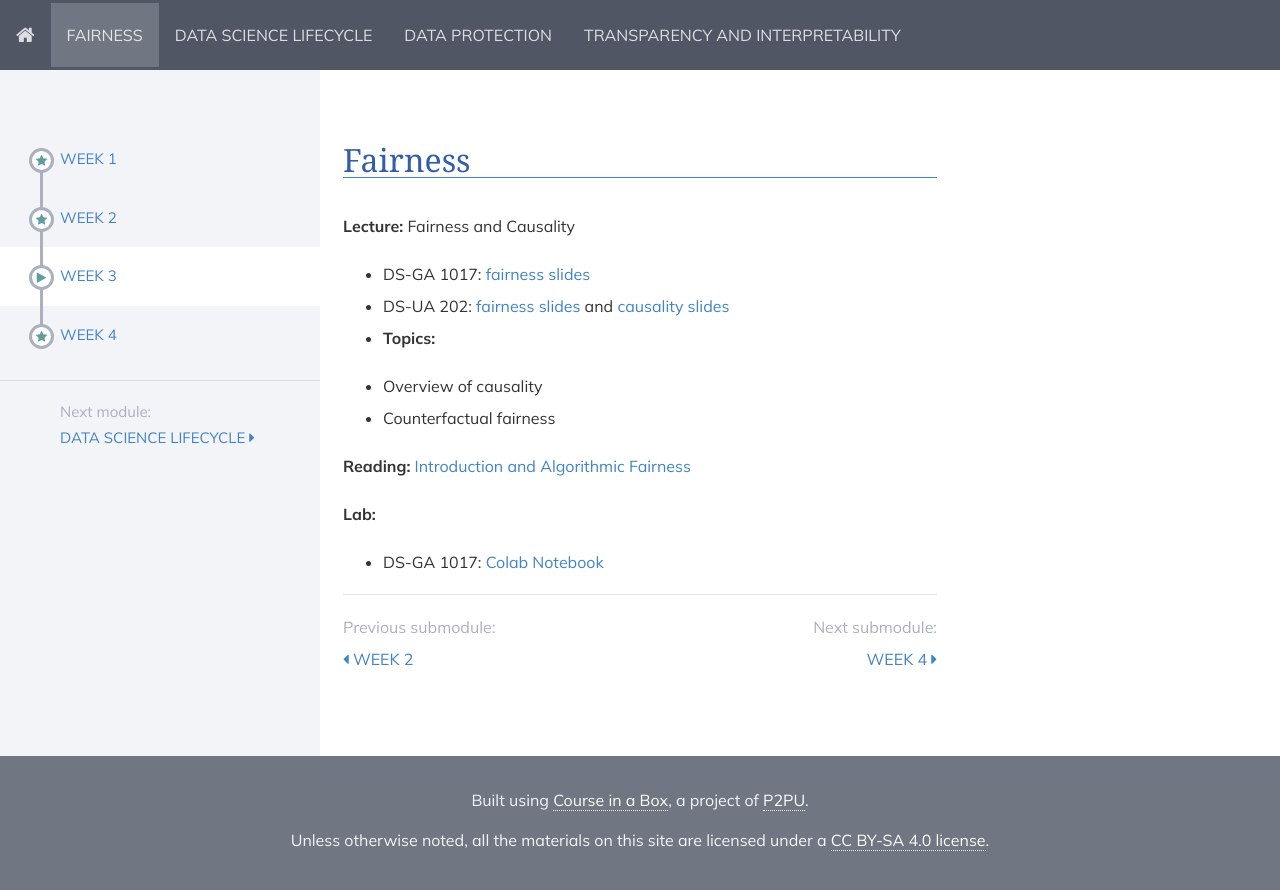
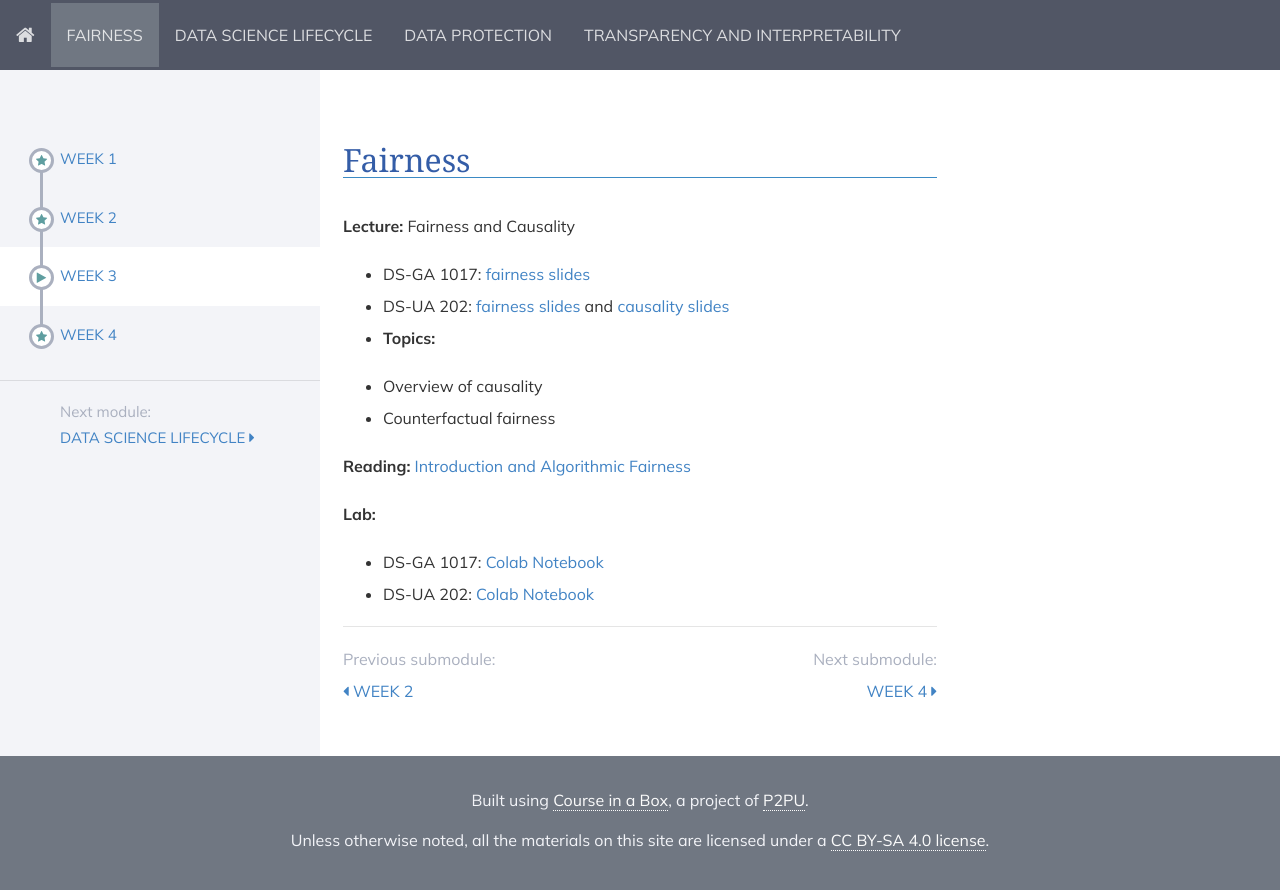
Before and after one commit to DataResponsibly/rds24, a Jekyll site: the page built from modules/fairness/_posts/2000-01-03-week3.md, in a window 1280 px wide. Shown: the top 890 px of the page. Built offline with Jekyll 4.4.1, drawn with Linux system fonts in a browser that asks for light colours; nearby versions of some CDN libraries.

Commit message:
Add link to undergrad lab 3

```diff
--- a/modules/fairness/_posts/2000-01-03-week3.md
+++ b/modules/fairness/_posts/2000-01-03-week3.md
@@ -19,5 +19,5 @@ title: Week 3
 
 **Lab:** <!-- Exploring Fairness when Training Models -->
 
-<!-- * DS-UA 202: [Colab Notebook](https://colab.research.google.com/drive/1OYllyPCmZPCRJwi-btWVZ9DeTrudtyq0) -->
 * DS-GA 1017: [Colab Notebook](https://colab.research.google.com/drive/19UgA2sEbIz5EE-dHsIcby29slUv_1Zt-?usp=sharing)
+* DS-UA 202: [Colab Notebook](https://colab.research.google.com/drive/1ymCZ9HTOsN6yD4nDdTyQjPS_zhhYl2uu?usp=sharing)
```
